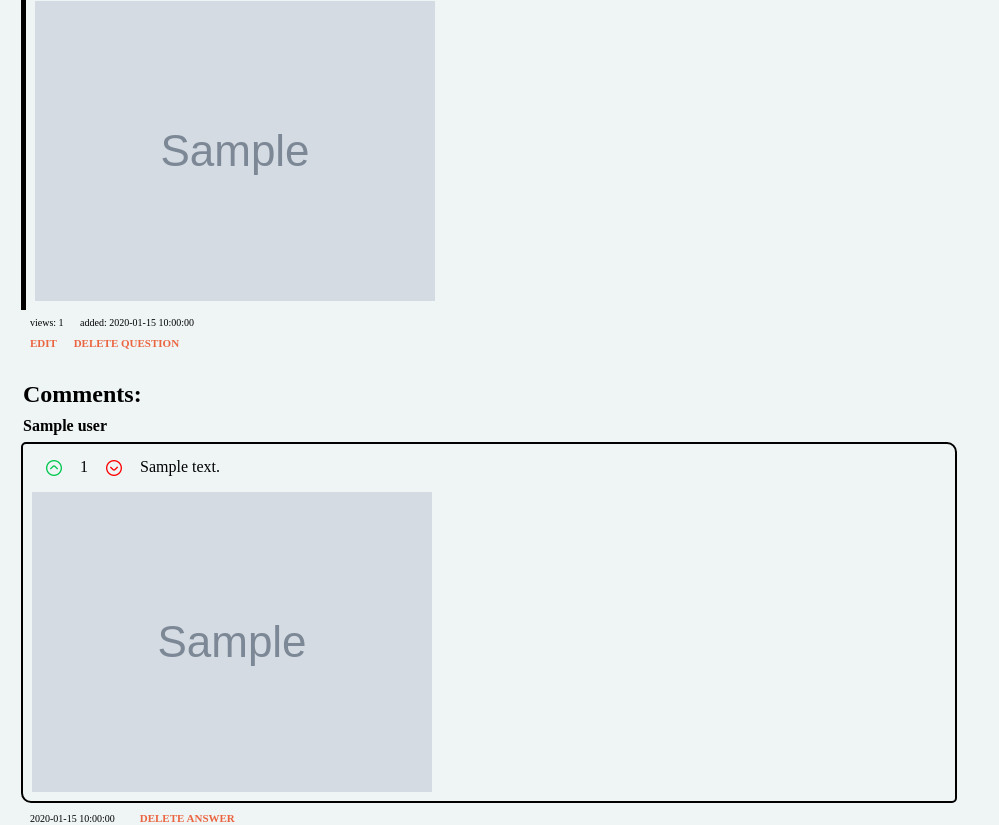
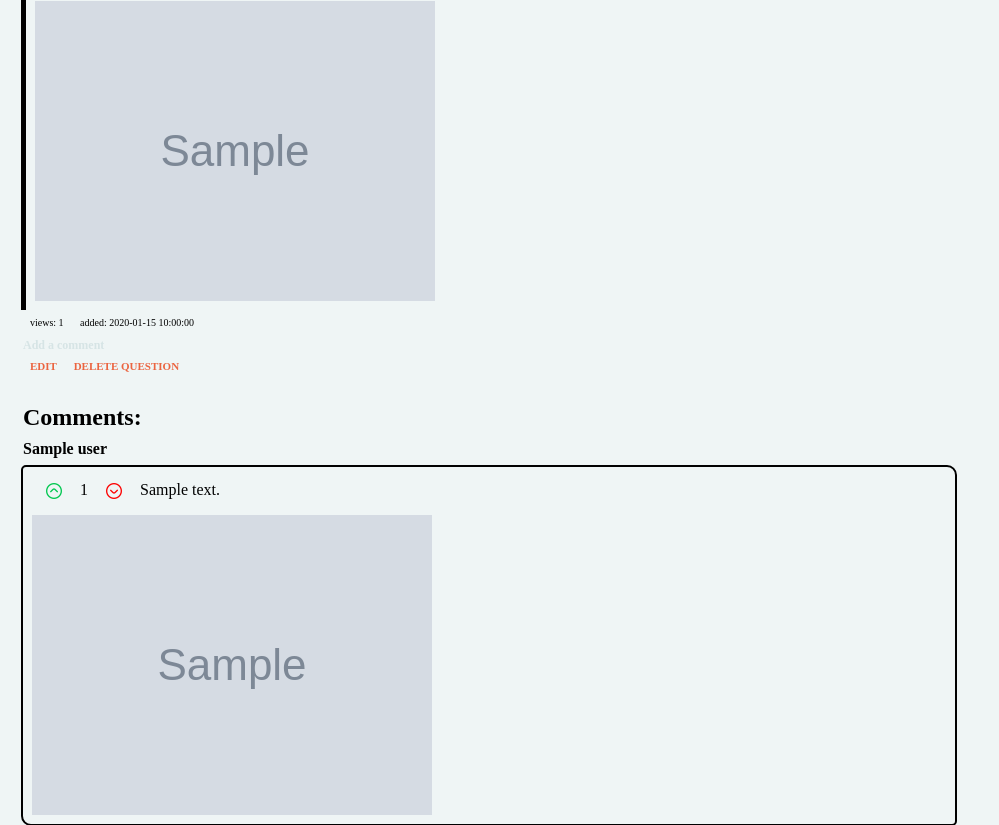
Before and after one commit to dapie346/AskMate, a Flask app: template templates/display-question.html in a window 1280 px wide. Shown: the part 120-945 px from the top of the page, without its empty margins (0-999 px from the left). Run offline with Flask 2, Linux system fonts and the light colour scheme; the template is opened without the code that fills it: most values are stand-ins (such as "Sample title", 1, 10 or a date in 2020); grey boxes marked "Sample" are stand-in pictures.

Commit message:
base for adding comments

```diff
--- /dev/null
+++ b/comment_service.py
@@ -0,0 +1,4 @@
+import data_handler
+import time
+
+import database_common
--- a/server.py
+++ b/server.py
@@ -88,5 +88,16 @@ def delete_answer(answer_id):
     return redirect(url_for('show_question', question_id=question_id))
 
 
+@app.route("/question/<question_id>/new-comment", methods=['GET', 'POST'])
+def new_comment_to_question(question_id):
+    return redirect(url_for('show_question', question_id=question_id))
+
+
+@app.route("/question/<answer_id>/new-comment", methods=['GET', 'POST'])
+def new_comment_to_answer(answer_id):
+    question_id = answer_service.answer_vote(answer_id, -1)
+    return redirect(url_for('show_question', question_id=question_id))
+
+
 if __name__ == "__main__":
     app.run(debug=True)
--- a/static/style.css
+++ b/static/style.css
@@ -124,3 +124,8 @@ header {
 .questions-list {
     width: 85%
 }
+
+.add-comment {
+    font-size: 12px;
+    color: #D6E4E5;
+}
--- a/templates/display-question.html
+++ b/templates/display-question.html
@@ -14,6 +14,7 @@
         <span class="time-views">views: {{ question['view_number'] }} </span>
         <span class="time-views">added: {{ question['submission_time'] }}</span>
     </div>
+    <a href="{{ url_for('new_comment_to_question', question_id = question['id']) }}"class="add-comment"> Add a comment</a>
     <div class="edit-delete">
         <a href="{{ url_for('edit_question', question_id = question['id']) }}">EDIT</a>
         <a href="{{ url_for('delete_question', question_id = question['id'])}}">DELETE QUESTION</a>
@@ -43,6 +44,8 @@
         <br><br>
     {% endfor %}
 
+
+
     <form action="{{ url_for('post_answer', question_id = question['id']) }}" method="get">
         <p><button type="submit">ADD NEW ANSWER</button></p>
     </form>
```
